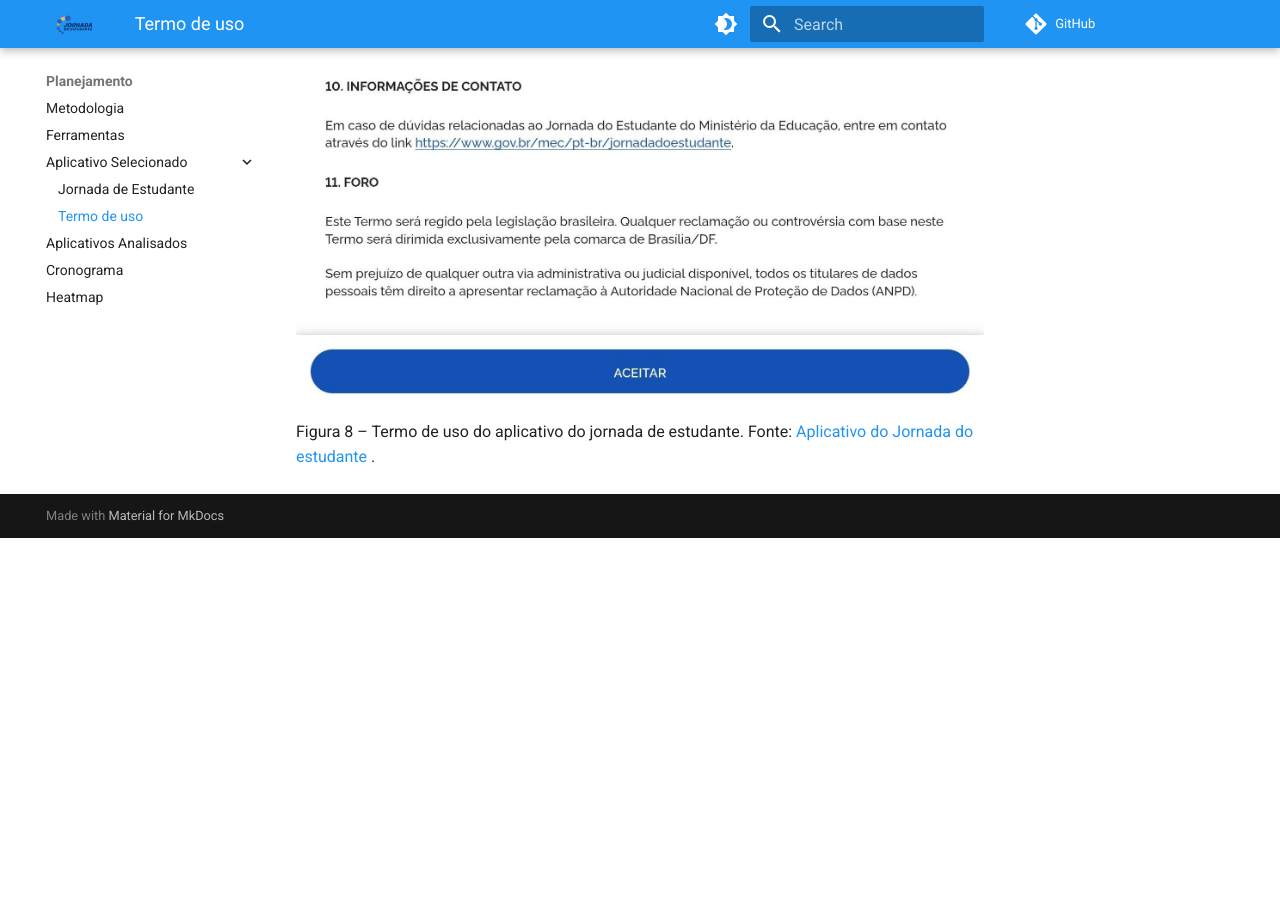
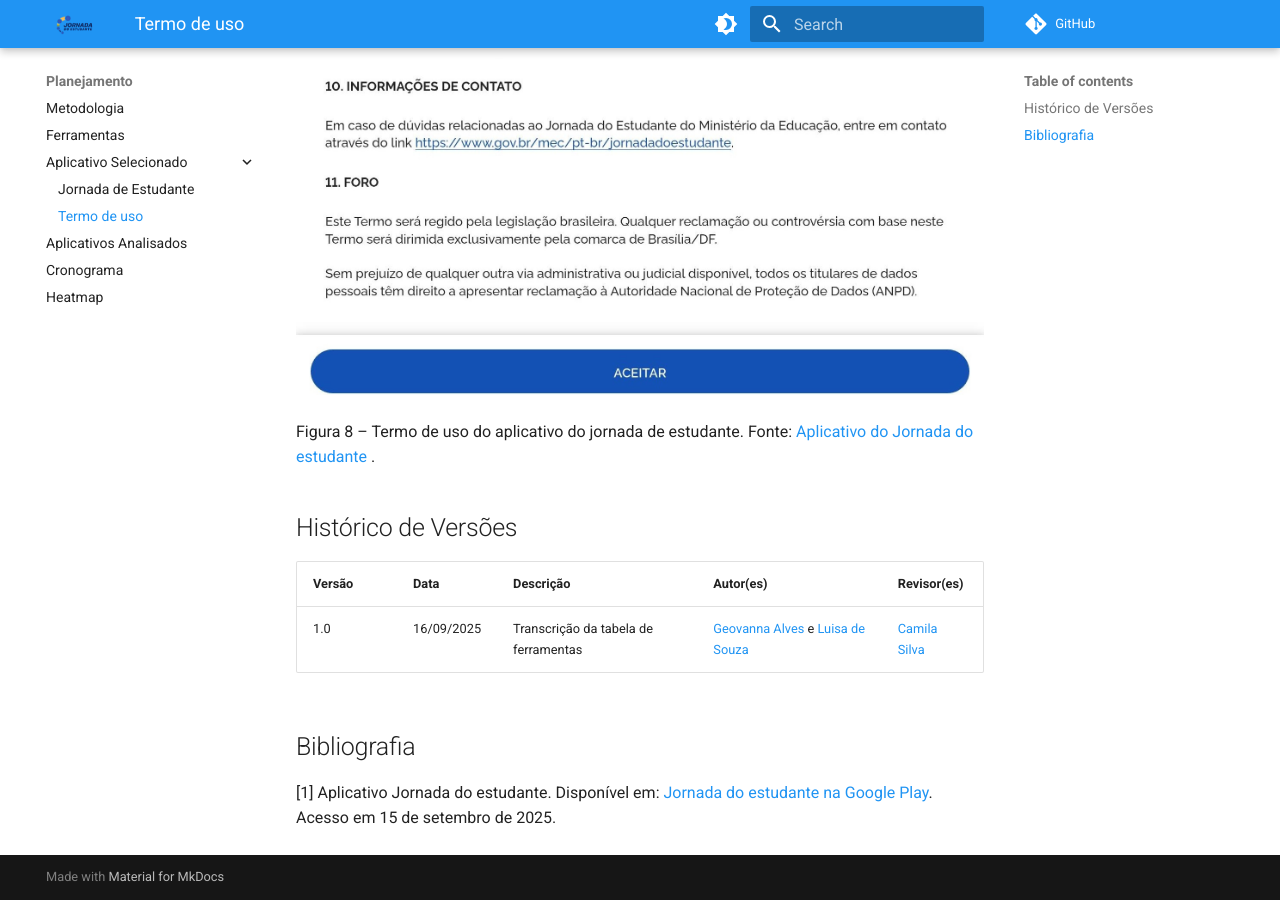
Before and after one commit to Requisitos-de-Software/2025.2-Grupo05, an MkDocs documentation site: the page built from docs/Planejamento/termo_de_uso.md, in a window 1280 px wide and 900 px high, scrolled down 7085 px. Built offline with MkDocs 1.6.1 and Material for MkDocs 9.7.7, drawn with Linux system fonts in a browser that asks for light colours; comment, search, counter and statistics services are not loaded; before the commit the page ends 7623 px from its top, so only the background shows below that.

Commit message:
Atualiza metodologia e termo de uso

```diff
--- a/docs/Planejamento/termo_de_uso.md
+++ b/docs/Planejamento/termo_de_uso.md
@@ -43,3 +43,12 @@ Figura 7 – Termo de uso do aplicativo do jornada de estudante. Fonte: [Aplicat
 ![logo_Jornadaestudante](../img/termo_de_uso8.jpg)
 
 Figura 8 – Termo de uso do aplicativo do jornada de estudante. Fonte: [Aplicativo do Jornada do estudante ](https://play.google.com/store/apps/details?id=br.gov.mec.jornada.estudante&hl=pt-BR).
+
+
+## Histórico de Versões
+| Versão | Data       | Descrição                           | Autor(es)                                                    | Revisor(es)                             |
+|--------|------------|------------------------------------|-----------------------------------------------------------|-------------------------------------|
+| 1.0    | 16/09/2025 | Transcrição da tabela de ferramentas | [Geovanna Alves](https://github.com/GeovannaUmbelino)   e [Luisa de Souza](https://github.com/luisa12ll)  | [Camila Silva](https://github.com/CamilaSilvaC) |
+
+## Bibliografia
+[1] Aplicativo Jornada do estudante. Disponível em: [Jornada do estudante na Google Play](https://play.google.com/store/apps/details?id=br.gov.mec.jornada.estudante&hl=pt-BR). Acesso em 15 de setembro de 2025.
```
Also changed, not shown: docs/Planejamento/Metodologia.md (+3 -3 lines).
